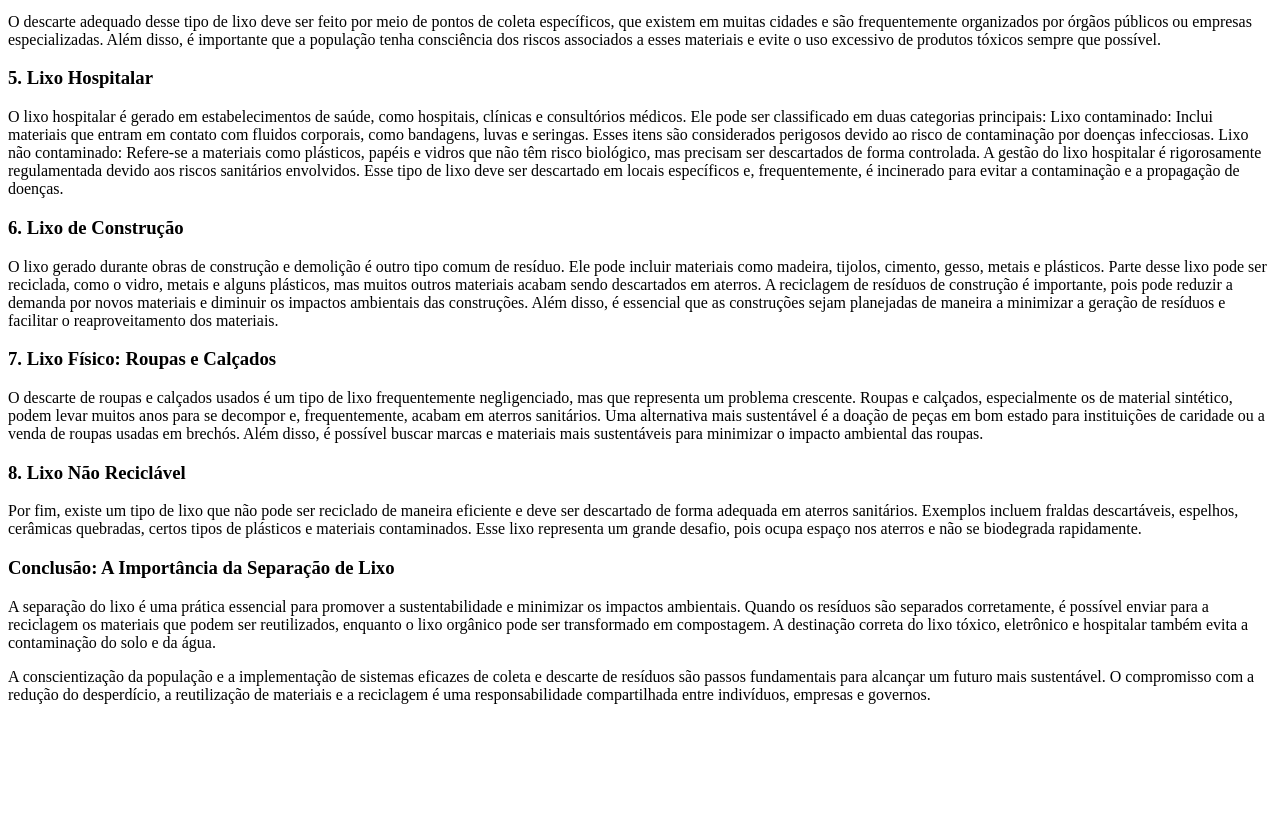
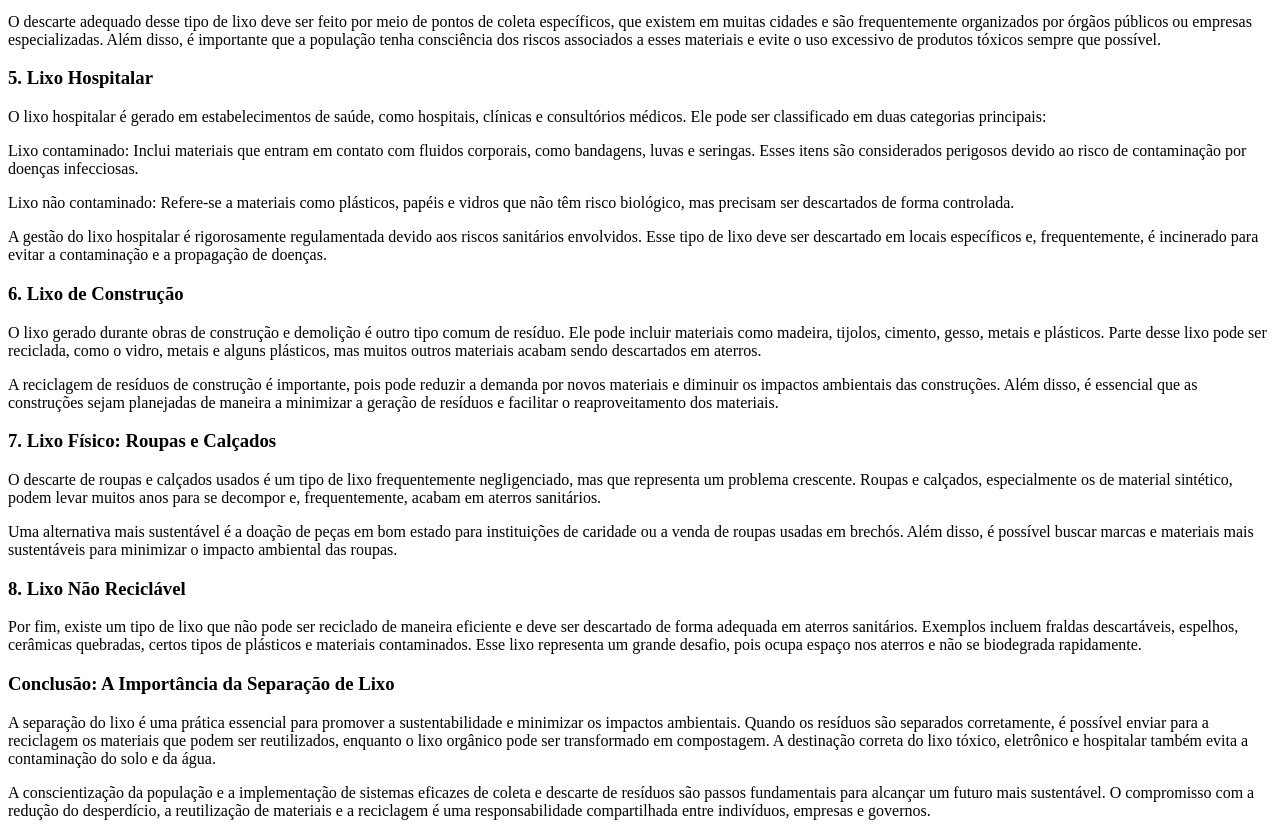
Before and after one commit to barbosazgab/tipos-de-lixoo, a plain HTML site: page index.html in a window 1280 px wide. Shown: the part 799-1635 px from the top of the page. Before the commit the page ends 1519 px from the top, so only its background shows below. Drawn offline with Linux system fonts and the light colour scheme.

Commit message:
jadson gstz

```diff
--- a/index.html
+++ b/index.html
@@ -47,23 +47,33 @@ Uma alternativa sustentável para o lixo orgânico é a compostagem, que transfo
 O descarte adequado desse tipo de lixo deve ser feito por meio de pontos de coleta específicos, que existem em muitas cidades e são frequentemente organizados por órgãos públicos ou empresas especializadas. Além disso, é importante que a população tenha consciência dos riscos associados a esses materiais e evite o uso excessivo de produtos tóxicos sempre que possível.
 
 <h3> 5. Lixo Hospitalar</h3>
-O lixo hospitalar é gerado em estabelecimentos de saúde, como hospitais, clínicas e consultórios médicos. Ele pode ser classificado em duas categorias principais:
+<p>O lixo hospitalar é gerado em estabelecimentos de saúde, como hospitais, clínicas e consultórios médicos. Ele pode ser classificado em duas categorias principais:
+ </p>
 
+ <p>
 Lixo contaminado: Inclui materiais que entram em contato com fluidos corporais, como bandagens, luvas e seringas. Esses itens são considerados perigosos devido ao risco de contaminação por doenças infecciosas.
+</p>
 
+<p>
 Lixo não contaminado: Refere-se a materiais como plásticos, papéis e vidros que não têm risco biológico, mas precisam ser descartados de forma controlada.
+</p>
 
+<p>
 A gestão do lixo hospitalar é rigorosamente regulamentada devido aos riscos sanitários envolvidos. Esse tipo de lixo deve ser descartado em locais específicos e, frequentemente, é incinerado para evitar a contaminação e a propagação de doenças.
+</p>
 
 <h3> 6. Lixo de Construção</h3>
-O lixo gerado durante obras de construção e demolição é outro tipo comum de resíduo. Ele pode incluir materiais como madeira, tijolos, cimento, gesso, metais e plásticos. Parte desse lixo pode ser reciclada, como o vidro, metais e alguns plásticos, mas muitos outros materiais acabam sendo descartados em aterros.
+<p>O lixo gerado durante obras de construção e demolição é outro tipo comum de resíduo. Ele pode incluir materiais como madeira, tijolos, cimento, gesso, metais e plásticos. Parte desse lixo pode ser reciclada, como o vidro, metais e alguns plásticos, mas muitos outros materiais acabam sendo descartados em aterros.
+</p>
 
+<p>
 A reciclagem de resíduos de construção é importante, pois pode reduzir a demanda por novos materiais e diminuir os impactos ambientais das construções. Além disso, é essencial que as construções sejam planejadas de maneira a minimizar a geração de resíduos e facilitar o reaproveitamento dos materiais.
+</p>
 
 <h3> 7. Lixo Físico: Roupas e Calçados</h3>
-O descarte de roupas e calçados usados é um tipo de lixo frequentemente negligenciado, mas que representa um problema crescente. Roupas e calçados, especialmente os de material sintético, podem levar muitos anos para se decompor e, frequentemente, acabam em aterros sanitários.
+<p> O descarte de roupas e calçados usados é um tipo de lixo frequentemente negligenciado, mas que representa um problema crescente. Roupas e calçados, especialmente os de material sintético, podem levar muitos anos para se decompor e, frequentemente, acabam em aterros sanitários.</p>
+<p>Uma alternativa mais sustentável é a doação de peças em bom estado para instituições de caridade ou a venda de roupas usadas em brechós. Além disso, é possível buscar marcas e materiais mais sustentáveis para minimizar o impacto ambiental das roupas.</p>
 
-Uma alternativa mais sustentável é a doação de peças em bom estado para instituições de caridade ou a venda de roupas usadas em brechós. Além disso, é possível buscar marcas e materiais mais sustentáveis para minimizar o impacto ambiental das roupas.
 
 <h3> 8. Lixo Não Reciclável</h3>
 Por fim, existe um tipo de lixo que não pode ser reciclado de maneira eficiente e deve ser descartado de forma adequada em aterros sanitários. Exemplos incluem fraldas descartáveis, espelhos, cerâmicas quebradas, certos tipos de plásticos e materiais contaminados. Esse lixo representa um grande desafio, pois ocupa espaço nos aterros e não se biodegrada rapidamente.
```
